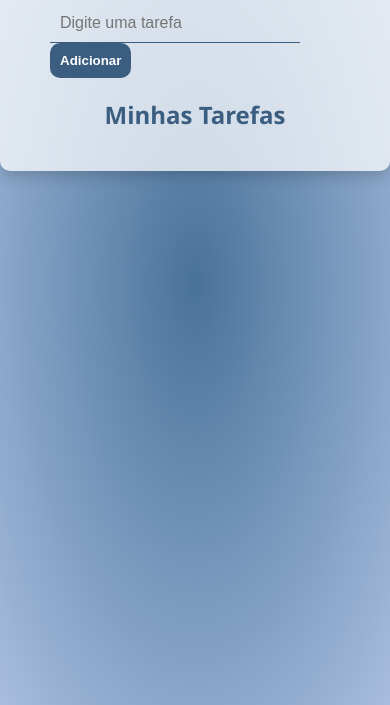
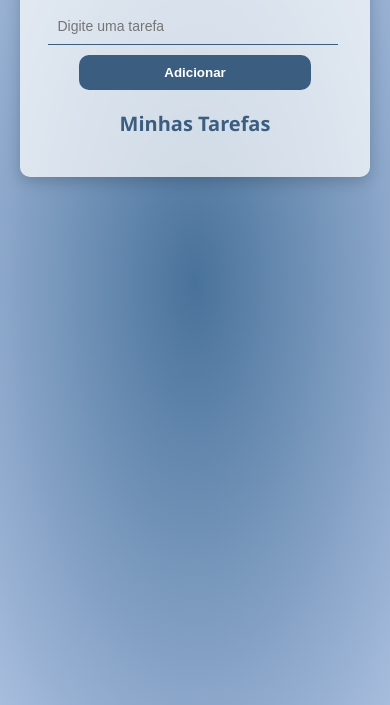
Before and after one commit to carolfantinate/mini-api-projeto, a plain HTML site: page frontend/index.html in a window 390 px wide. Shown: the part 139-844 px from the top of the page. Drawn offline with Linux system fonts and the light colour scheme; no server answers.

Commit message:
Update styles.css
responsivo

```diff
--- a/frontend/css/styles.css
+++ b/frontend/css/styles.css
@@ -110,3 +110,46 @@ input[type=checkbox] {
     text-decoration: line-through;
     opacity: 0.6;
 }
+
+
+/*-----------------------------------*/
+@media (max-width: 600px) {
+
+    body {
+        display: flex;
+        align-items: center;
+        justify-content: center;
+        padding: 20px;
+        overflow-x: hidden;
+    }
+
+    h1, h2{
+        font-size: 20px;
+    }
+
+    main {
+        width: 100%;
+    }
+
+    form {
+        display: flex;
+        flex-direction: column;
+        align-items: center;
+        justify-content: center;
+        width: 100%;
+    }
+
+    form button {
+        width: 80%;
+    }
+
+    input[type=text] {
+        font-size: 14px;
+        margin-bottom: 10px;
+        width: 100%;
+    }
+
+    ul, li {
+        width: 100%;
+    }
+}
```
